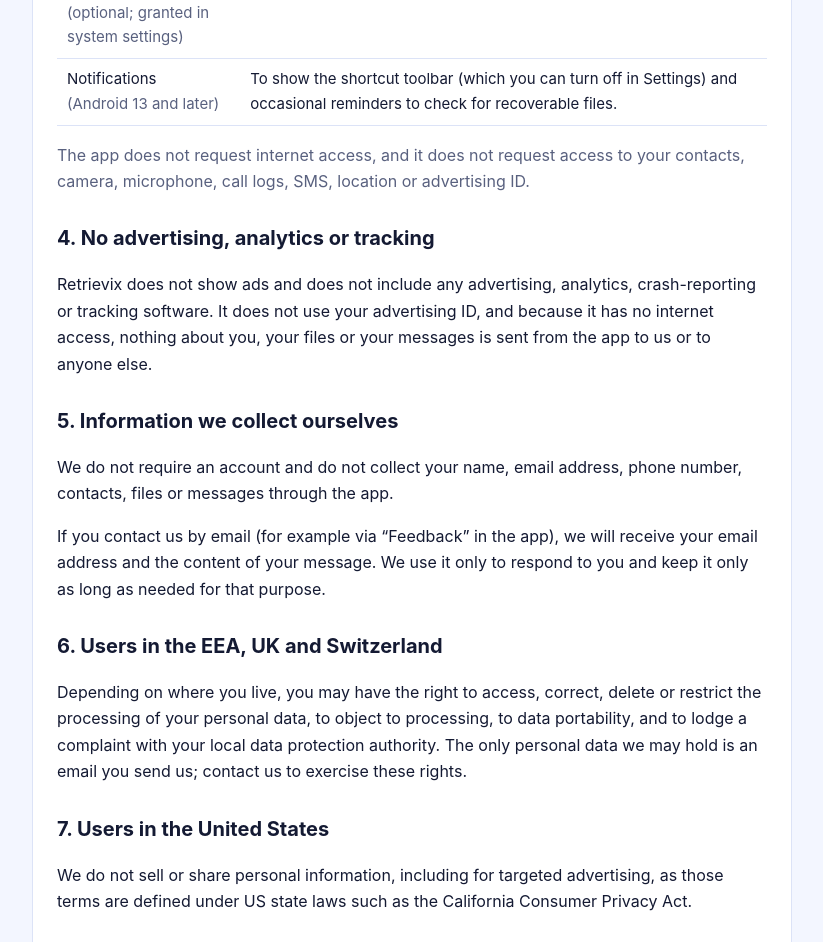
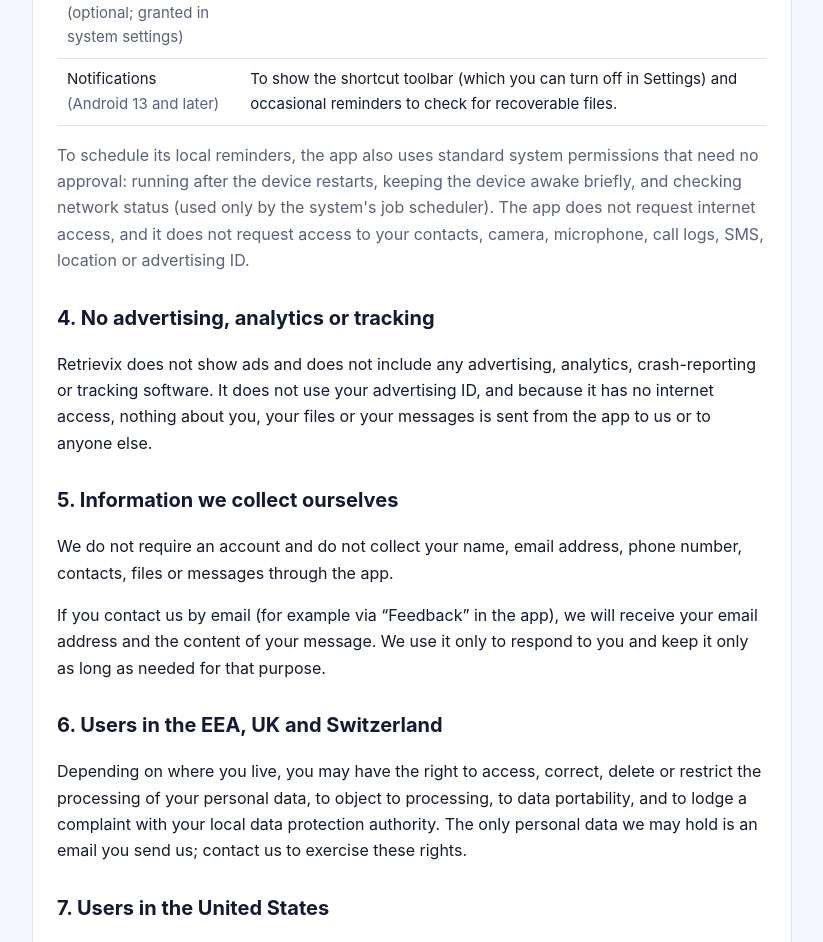
Before and after one commit to retrievixapp/retrievixapp.github.io, a plain HTML site: page privacy/index.html in a window 1280 px wide. Shown: the part 1567-2509 px from the top of the page, without its empty margins (228-1051 px from the left). Drawn offline with Linux system fonts and the light colour scheme.

Commit message:
Privacy policy: note standard permissions used for local reminders

```diff
--- a/privacy/index.html
+++ b/privacy/index.html
@@ -143,8 +143,10 @@
         </tr>
       </table>
     </div>
-    <p class="muted">The app does not request internet access, and it does not request access to your contacts, camera,
-      microphone, call logs, SMS, location or advertising ID.</p>
+    <p class="muted">To schedule its local reminders, the app also uses standard system permissions that need no approval:
+      running after the device restarts, keeping the device awake briefly, and checking network status (used only by the
+      system's job scheduler). The app does not request internet access, and it does not request access to your contacts,
+      camera, microphone, call logs, SMS, location or advertising ID.</p>
 
     <h2>4. No advertising, analytics or tracking</h2>
     <p>
```
